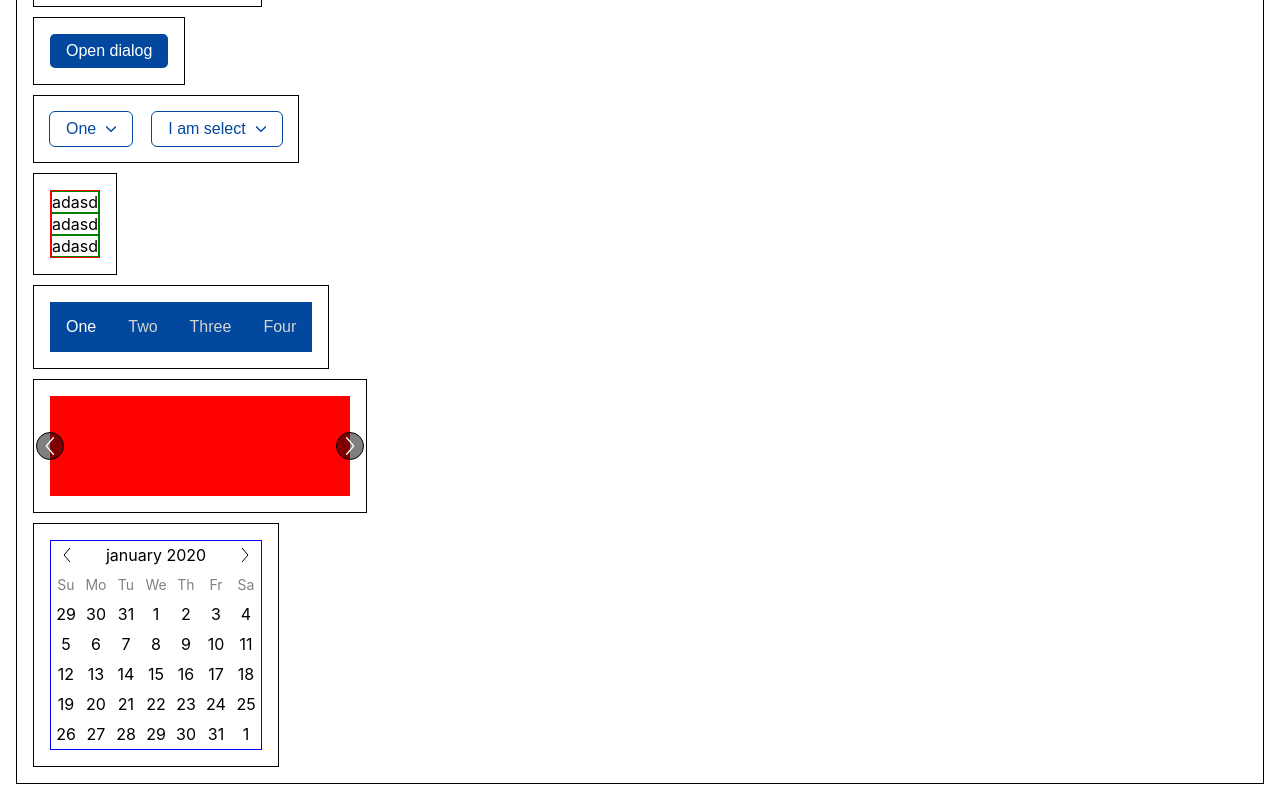
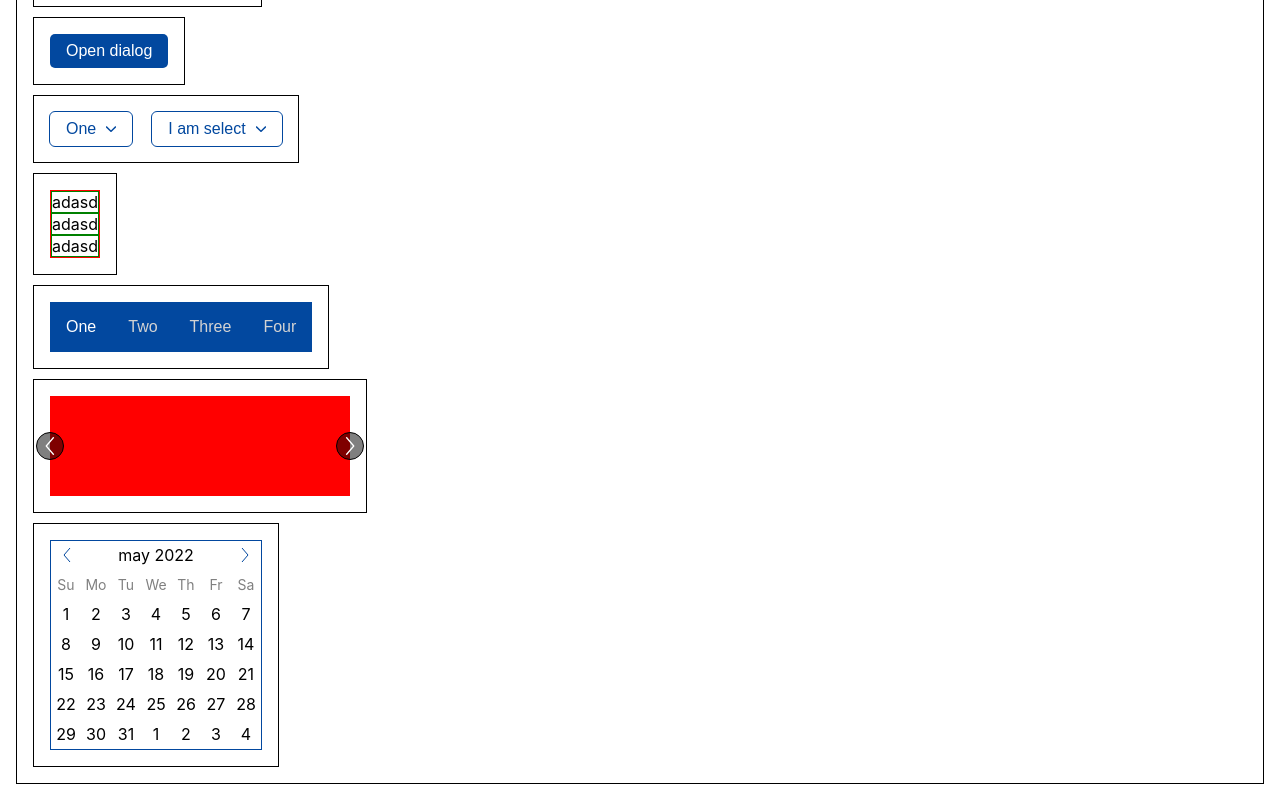
Before and after one commit to bandvov/react-ui-kit, a React (Create React App) app: page / in a window 1280 px wide. Shown: the part 1113-1913 px from the top of the page. Built offline with nearby package versions, Linux system fonts and the light colour scheme.

Commit message:
update datepicker logic

```diff
--- a/src/components/datepicker/Datepicker.tsx
+++ b/src/components/datepicker/Datepicker.tsx
@@ -1,5 +1,6 @@
 import React, { useEffect, useState } from "react";
 import styled from "styled-components";
+import { COLORS } from "../../CONSTANTS";
 import { ReactComponent as LeftArrow } from "../../icons/larr.svg";
 import { ReactComponent as RightArrow } from "../../icons/rarr.svg";
 
@@ -11,6 +12,12 @@ const StyledWeekName = styled.div`
   height: 30px;
   font-size: 14px;
   color: gray;
+`;
+const StyledTitle = styled.div`
+  display: flex;
+  justify-content: space-between;
+  padding: 4px;
+  align-items: center;
 `;
 const StyledWeekDay = styled.div`
   display: flex;
@@ -25,7 +32,7 @@ const StyledWeekDay = styled.div`
 `;
 const StyledWeek = styled.div``;
 const StyledDatepickerContainer = styled.div`
-  border: 1px solid blue;
+  border: 1px solid ${COLORS.Blue};
   ${StyledWeekName} {
     border-right: none;
   }
@@ -41,7 +48,7 @@ const StyledDatepickerContainer = styled.div`
   }
 
   div svg path {
-    stroke: black;
+    stroke: ${COLORS.Blue};
   }
 `;
 const months = [
@@ -68,8 +75,14 @@ const weekday = [
   "Saturday",
 ];
 
-export default function Datepicker() {
-  const [date, setDate] = useState<Date>(new Date(2020, 1, 0));
+export default function Datepicker({
+  minYear = new Date(Date.now()).getFullYear() - 2,
+  maxYear = new Date(Date.now()).getFullYear() + 2,
+}: {
+  minYear?: number;
+  maxYear?: number;
+}) {
+  const [date, setDate] = useState<Date>(new Date(Date.now()));
   const [selectedDate, setSelectedDate] = useState<Date | null>();
 
   const [daysInMonth, setDaysInMonth] = useState<number>(
@@ -83,9 +96,11 @@ export default function Datepicker() {
   }, [date]);
 
   const prevMonthHandler = () => {
+    if (date.getTime() < new Date(minYear, 1, 0).getTime()) return;
     setDate(new Date(date.getFullYear(), date.getMonth() - 1));
   };
   const nextMonthHandler = () => {
+    if (date.getTime() > new Date(maxYear, 0, 0).getTime()) return;
     setDate(new Date(date.getFullYear(), date.getMonth() + 1));
   };
 
@@ -119,23 +134,14 @@ export default function Datepicker() {
     }
     return daysArray;
   };
-  console.log(getDays());
 
   return (
     <StyledDatepickerContainer>
-      <div
-        style={{
-          backgroundColor: "white",
-          display: "flex",
-          justifyContent: "space-between",
-          padding: "4px",
-          alignItems: "center",
-        }}
-      >
+      <StyledTitle>
         <LeftArrow height={16} onClick={prevMonthHandler} />
         {months[date.getMonth()]} {date.getFullYear()}
         <RightArrow height={16} onClick={nextMonthHandler} />
-      </div>
+      </StyledTitle>
       <div style={{ display: "flex" }}>
         {weekday.map((day) => {
           return <StyledWeekName>{day.substring(0, 2)}</StyledWeekName>;
--- a/src/components/datepicker/helpers.tsx
+++ /dev/null
@@ -1,5 +0,0 @@
-import React from "react";
-
-export default function helpers() {
-  return <div>helpers</div>;
-}
```
